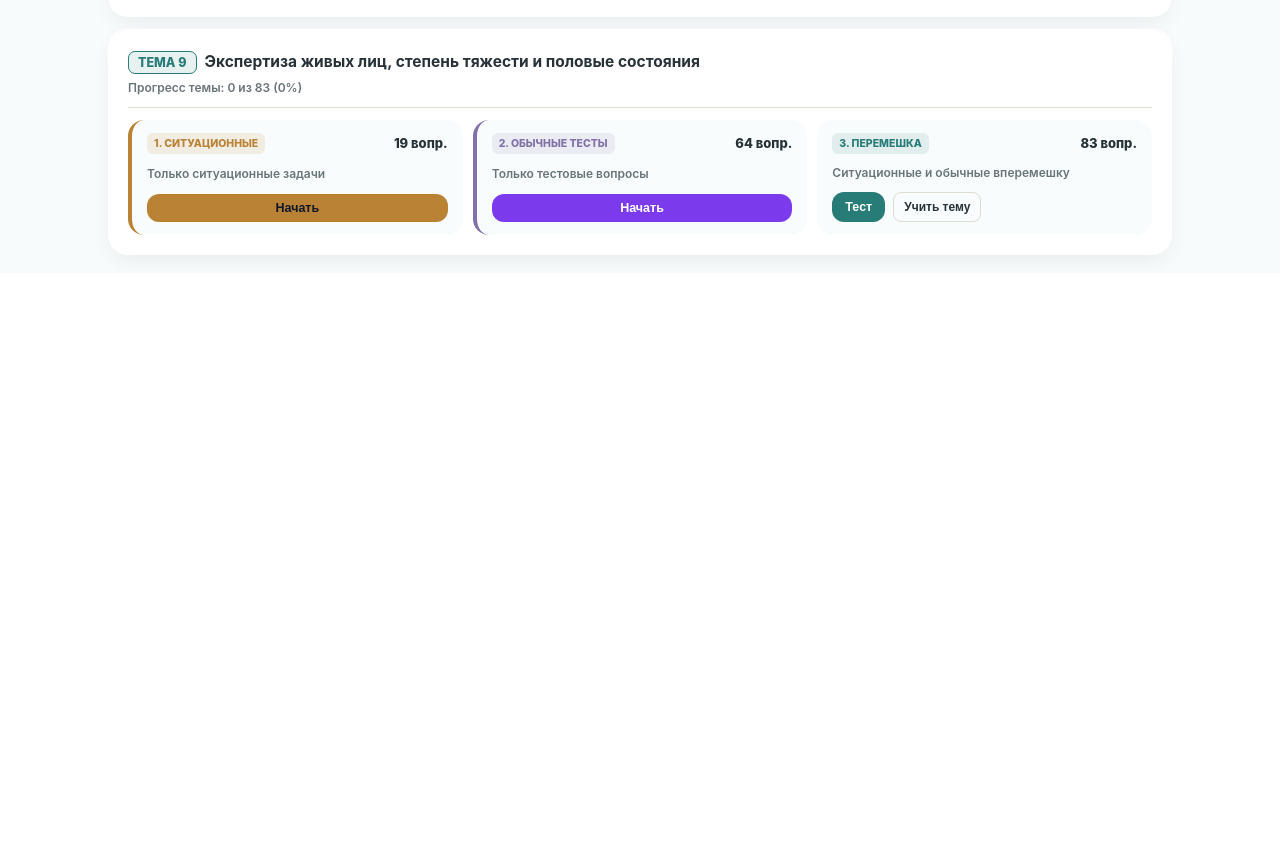
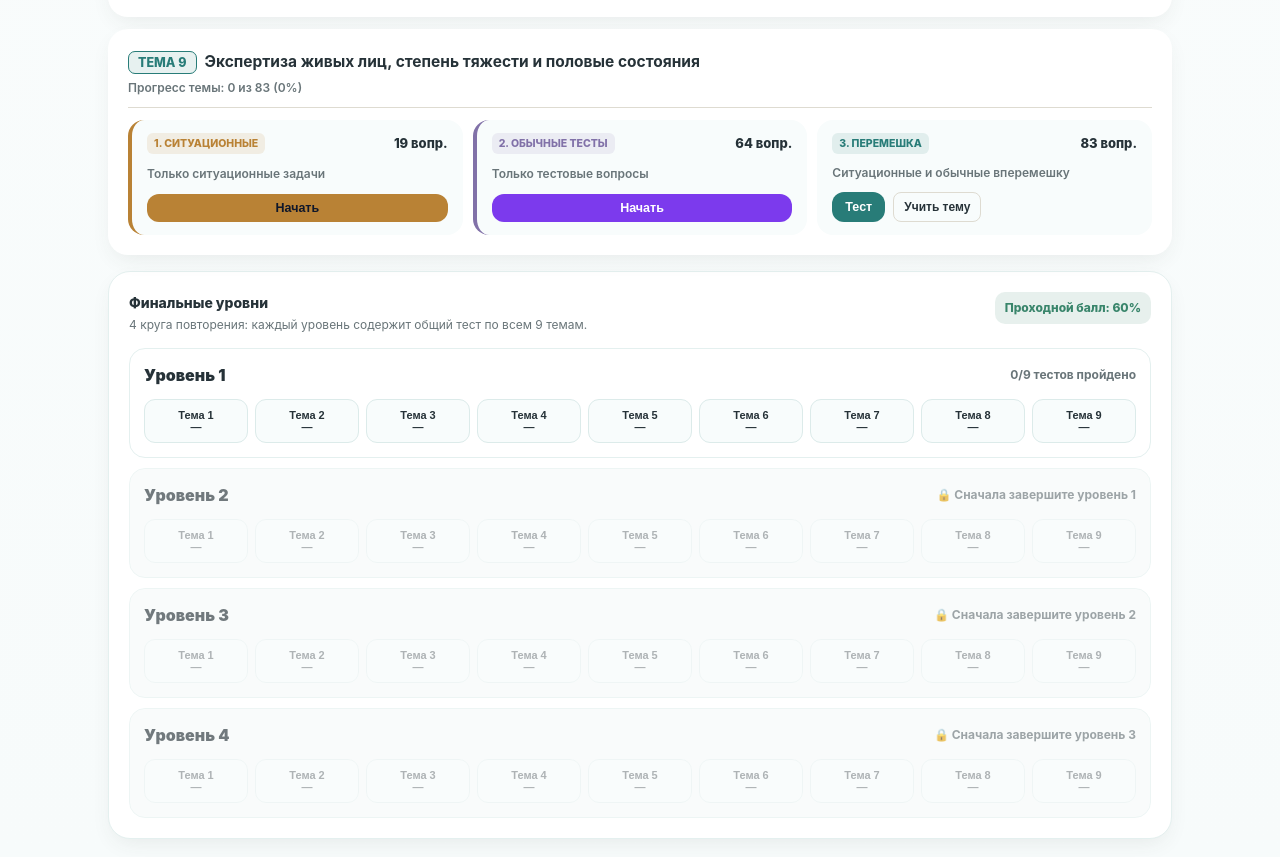
Before and after one commit to kobilovd16-commits/Forensic-Medicine-Trainer, a plain HTML site: page index.html in a window 1280 px wide. Shown: the part 3548-4405 px from the top of the page. Before the commit the page ends 3821 px from the top, so only its background shows below. Drawn offline with Linux system fonts and the light colour scheme.

Commit message:
Add four final topic test levels

```diff
--- a/index.html
+++ b/index.html
@@ -487,6 +487,21 @@
   @media(max-width:760px){.global-stats{grid-template-columns:repeat(2,1fr)}.circle-dashboard{grid-template-columns:1fr 1fr}.circle-card.main{grid-column:1/-1;grid-row:auto}.container{padding:12px}.topbar{border-radius:18px}.top-actions{width:100%}.icon-btn{flex:1}.exam-controls button{flex:1 1 100%}}
   @media(max-width:480px){.circle-dashboard{grid-template-columns:1fr}.circle-card.main{grid-column:auto}.global-stats{gap:8px}.stat-box{padding:12px}.stat-val{font-size:18px}}
 
+
+  .levels-panel{background:#fff;border:1px solid #e4f0ef;border-radius:22px;padding:20px;box-shadow:var(--shadow);margin-top:16px}
+  .levels-heading{display:flex;justify-content:space-between;align-items:flex-start;gap:12px;margin-bottom:14px}
+  .level-rule{background:var(--green-bg);color:var(--green);padding:7px 10px;border-radius:10px;font-size:12px;font-weight:800;white-space:nowrap}
+  .level-card{border:1px solid #e4f0ef;border-radius:16px;padding:14px;margin-top:10px}
+  .level-card.locked{opacity:.65;background:#f7fafa}
+  .level-card-head{display:flex;justify-content:space-between;gap:10px;align-items:center}
+  .level-title{font-weight:900}.level-status{font-size:12px;color:var(--text-muted);font-weight:700}
+  .level-topics{display:grid;grid-template-columns:repeat(9,1fr);gap:7px;margin-top:12px}
+  .level-topic{border:1px solid #dcebea;background:#f8fcfc;color:var(--text);border-radius:11px;padding:9px 5px;font-size:11px;font-weight:800;cursor:pointer}
+  .level-topic:hover:not(:disabled){border-color:var(--primary);color:var(--primary)}
+  .level-topic.done{background:var(--green-bg);border-color:var(--green);color:#168258}
+  .level-topic:disabled{cursor:not-allowed;opacity:.55}
+  @media(max-width:760px){.level-topics{grid-template-columns:repeat(3,1fr)}.levels-heading{flex-direction:column}.level-rule{white-space:normal}}
+
 </style>
 </head>
 <body>
@@ -612,6 +627,17 @@
     </section>
 
     <div class="topics-list" id="topicsContainer"></div>
+
+    <section class="levels-panel">
+      <div class="levels-heading">
+        <div>
+          <div class="dashboard-title">Финальные уровни</div>
+          <div class="dashboard-sub">4 круга повторения: каждый уровень содержит общий тест по всем 9 темам.</div>
+        </div>
+        <span class="level-rule">Проходной балл: 60%</span>
+      </div>
+      <div id="levelsContainer"></div>
+    </section>
   </main>
 
   <!-- QUIZ VIEW -->
@@ -897,6 +923,7 @@ function getProgressMap() {
 const KEY_LAST_GRADE = 'sme_last_grade_v1';
 const KEY_TEST_HISTORY = 'sme_test_history_v1';
 const KEY_TOPIC_SCORES = 'sme_topic_scores_v1';
+const KEY_LEVEL_PROGRESS = 'sme_level_progress_v1';
 function gradeForPercent(pct) {
   if (pct < 60) return {label:'Не сдано', short:'—', color:'#d95c63'};
   if (pct <= 75) return {label:'Тройка', short:'3', color:'#d69431'};
@@ -927,6 +954,49 @@ function renderTestHistory() {
     const d=new Date(h.date).toLocaleDateString('ru-RU');
     return '<div class="history-row"><span>'+d+' • '+escapeHtml(h.title)+'</span><strong>'+h.pct+'% • '+h.grade.label+'</strong></div>';
   }).join('') : '<div class="dashboard-sub">Пройденные тесты появятся здесь</div>';
+}
+function getLevelProgress() {
+  try { return JSON.parse(storageGet(KEY_LEVEL_PROGRESS) || '{}'); } catch(e) { return {}; }
+}
+function levelProgressKey(level, topic) { return level + '_' + topic; }
+function isLevelUnlocked(level) {
+  if (level === 1) return true;
+  const progress = getLevelProgress();
+  for (let topic=1; topic<=9; topic++) {
+    if (!progress[levelProgressKey(level-1, topic)]?.passed) return false;
+  }
+  return true;
+}
+function renderFinalLevels() {
+  const el=document.getElementById('levelsContainer'); if(!el) return;
+  const progress=getLevelProgress();
+  el.innerHTML=Array.from({length:4},(_,idx)=>{
+    const level=idx+1, unlocked=isLevelUnlocked(level);
+    const done=Array.from({length:9},(_,i)=>progress[levelProgressKey(level,i+1)]?.passed).filter(Boolean).length;
+    const cards=Array.from({length:9},(_,i)=>{
+      const topic=i+1, item=progress[levelProgressKey(level,topic)], passed=!!item?.passed;
+      const score=item?.pct==null?'—':item.pct+'%';
+      return '<button class="level-topic '+(passed?'done':'')+'" '+(!unlocked?'disabled':'')+' onclick="startLevelTopicTest('+level+','+topic+')">Тема '+topic+'<br><span>'+score+(passed?' ✓':'')+'</span></button>';
+    }).join('');
+    return '<div class="level-card '+(!unlocked?'locked':'')+'"><div class="level-card-head"><div class="level-title">Уровень '+level+'</div><div class="level-status">'+(unlocked?(done+'/9 тестов пройдено'):'🔒 Сначала завершите уровень '+(level-1))+'</div></div><div class="level-topics">'+cards+'</div></div>';
+  }).join('');
+}
+function startLevelTopicTest(level, topic) {
+  if (!isLevelUnlocked(level)) {
+    alert('Сначала пройдите все 9 тестов предыдущего уровня с результатом не менее 60%.');
+    return;
+  }
+  const pool=ALL_QUESTIONS.filter(item=>item.topic===topic);
+  if(!pool.length){ alert('В этой теме пока нет вопросов.'); return; }
+  lastSessionConfig={type:'levelTopic',level,topic};
+  launchSession('Уровень '+level+' • Итоговый тест темы '+topic+' ('+pool.length+' вопросов)', shuffleArray(pool), false, false, 'test', true);
+}
+function saveLevelResultIfNeeded(pct) {
+  if(!lastSessionConfig || lastSessionConfig.type!=='levelTopic') return;
+  const key=levelProgressKey(lastSessionConfig.level,lastSessionConfig.topic);
+  const progress=getLevelProgress(), old=progress[key]||{};
+  progress[key]={pct:Math.max(Number(old.pct||0),pct),passed:!!old.passed || pct>=60,date:new Date().toISOString()};
+  storageSet(KEY_LEVEL_PROGRESS,JSON.stringify(progress));
 }
 function getTopicScores() {
   try { return JSON.parse(storageGet(KEY_TOPIC_SCORES) || '{}'); } catch(e) { return {}; }
@@ -1445,6 +1515,7 @@ function goHome() {
   updateCircularDashboard();
   renderResumeBanner();
   renderTopics();
+  renderFinalLevels();
 }
 
 function buildNavDots() {
@@ -1580,6 +1651,7 @@ function finishQuiz() {
   const pct = Math.round((ok / total) * 100);
   const grade = gradeForPercent(pct); storageSet(KEY_LAST_GRADE, JSON.stringify({pct, grade}));
   saveTopicScoreFromSession();
+  saveLevelResultIfNeeded(pct);
   saveTestHistory({title:document.getElementById('quizTitle').textContent, pct, grade, total, correct:ok, wrong:err});
   document.getElementById('quizView').classList.add('hidden');
   document.getElementById('resultView').classList.remove('hidden');
@@ -1623,6 +1695,7 @@ loadUiPrefs();
 updateGlobalDashboard();
 renderResumeBanner();
 renderTopics();
+renderFinalLevels();
 updateCircularDashboard();
 </script>
 <script>
```
